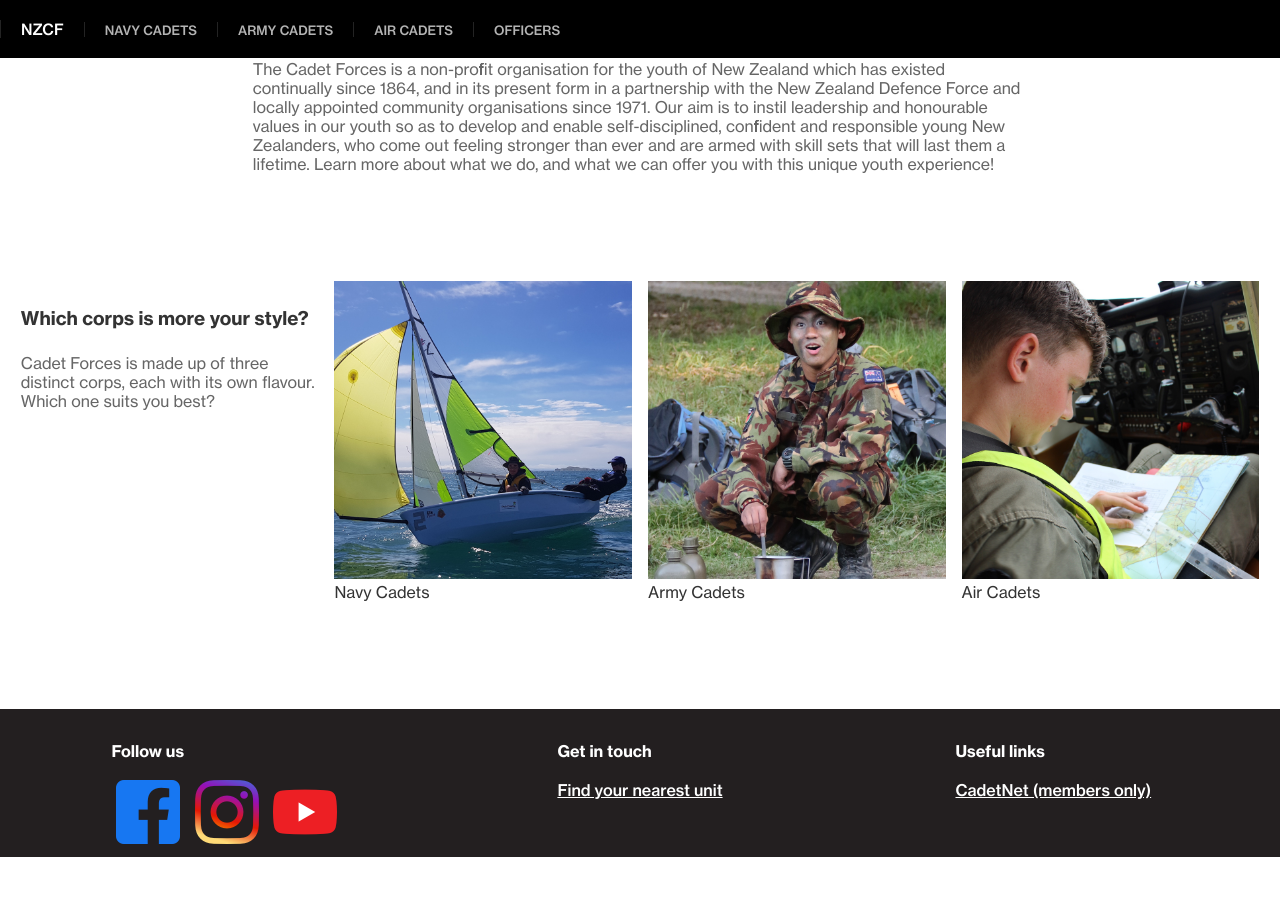
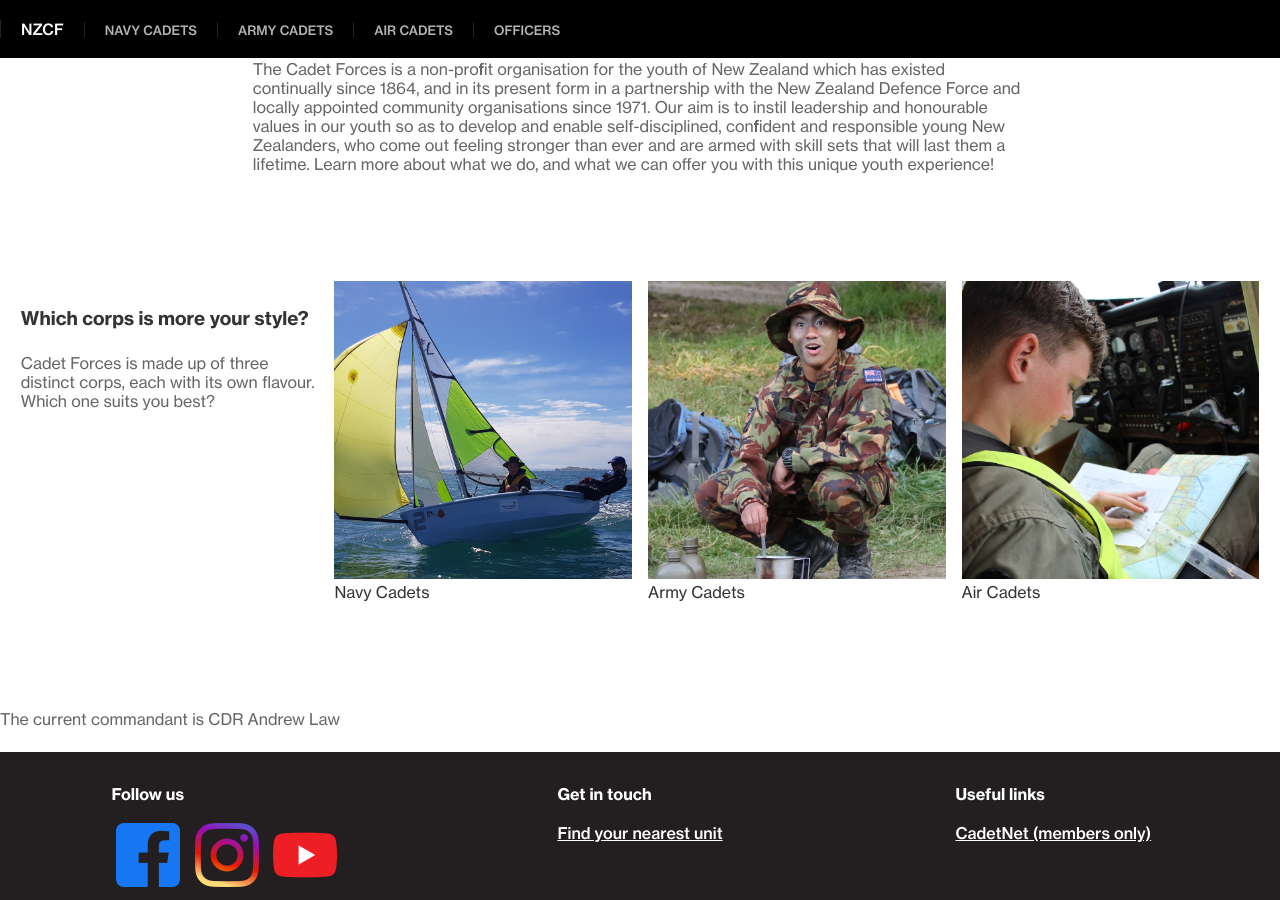
Before and after one commit to New-Zealand-Cadet-Forces/op-refresh, a Jekyll site: the page built from index.md, in a window 1280 px wide and 900 px high, scrolled down 717 px. Built offline with Jekyll 4.4.1, drawn with Linux system fonts in a browser that asks for light colours; a script that is not in the unit is left out; before the commit the page ends 1574 px from its top, so only the background shows below that.

Commit message:
Introduct commandant block

```diff
--- a/_config.yml
+++ b/_config.yml
@@ -1,2 +1,4 @@
 collections:
   authors:
+
+commandant: CDR Andrew Law
--- /dev/null
+++ b/_includes/commandant-block.html
@@ -0,0 +1,2 @@
+
+<p>The current commandant is {{ site.commandant }}</p>
--- a/index.md
+++ b/index.md
@@ -10,3 +10,4 @@ Learn more about what we do, and what we can offer you with this unique youth ex
 </section>
 
 {% include cta-image-block.html %}
+{% include commandant-block.html %}
```
